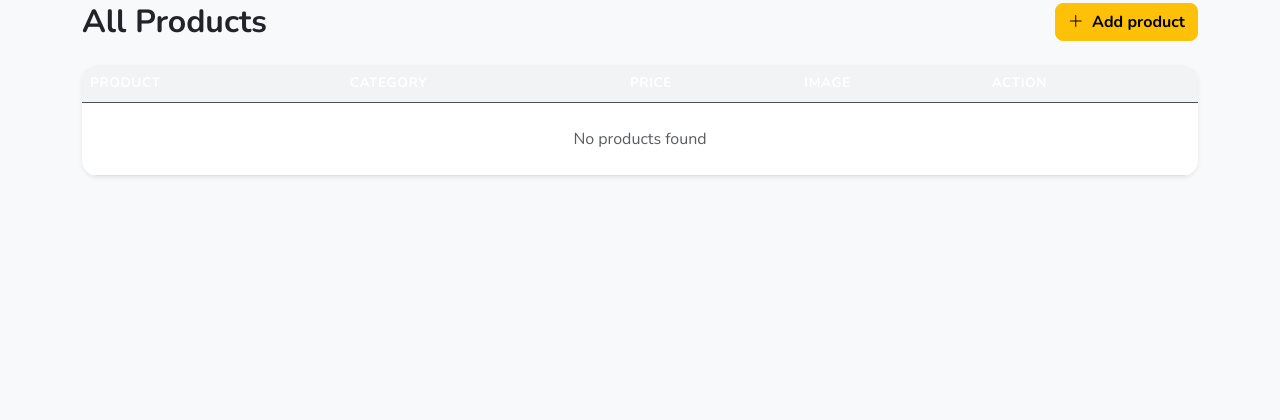
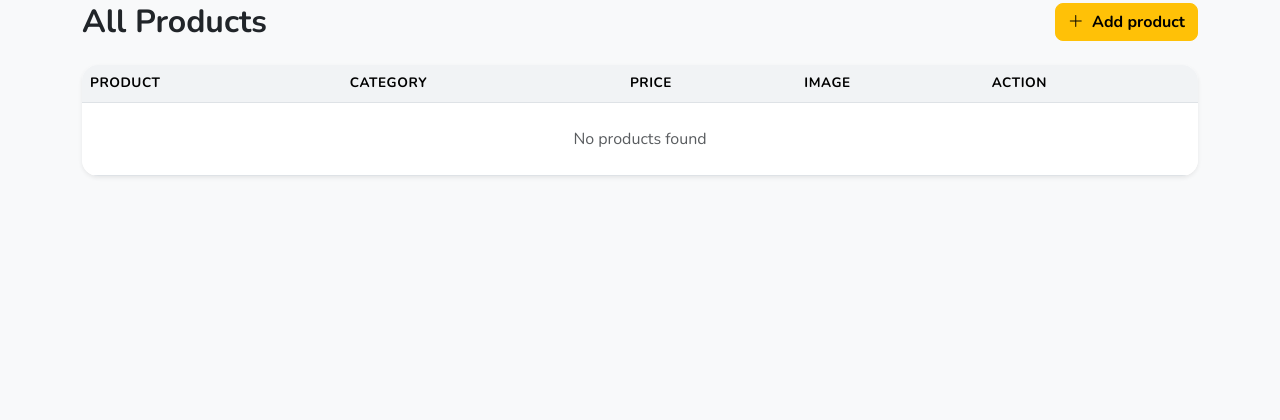
Before and after one commit to AhmedMohO/cafeteria-project, a PHP site: page /cafeteria-project/public/admin/products in a window 1280 px wide. Shown: the part 338-758 px from the top of the page. Run offline with PHP 8.4, Linux system fonts and the light colour scheme; the visitor is signed in with stand-in values (Sample User, id 1); data that the repository does not hold is empty.

Commit message:
finally finish the project

```diff
--- a/views/admin/products/index.php
+++ b/views/admin/products/index.php
@@ -1,5 +1,6 @@
 <?php require __DIR__ . '/../../layouts/head.php'; ?>
 <?php require __DIR__ . '/../../layouts/navbar_admin.php'; ?>
+
 
 <div class="container py-4">
 
@@ -15,7 +16,7 @@
   <div class="card border-0 shadow-sm rounded-4">
     <div class="card-body p-0">
       <table class="table table-hover align-middle mb-0 rounded-4 overflow-hidden">
-        <thead class="table-dark">
+        <thead class="table-blue">
           <tr>
             <th>Product</th>
             <th>Category</th>
--- a/views/user/my_orders.php
+++ b/views/user/my_orders.php
@@ -33,7 +33,7 @@ $productImageUrl = static function (string $image) use ($app): string {
 		return '';
 	}
 
-	return $app('/uploads/' . rawurlencode($image));
+    return BASE_URL . '/uploads/' . rawurlencode($image);
 };
 ?>
 
```
Also changed, not shown: .htaccess, public/uploads/product_69b71e350c774.png (added).
